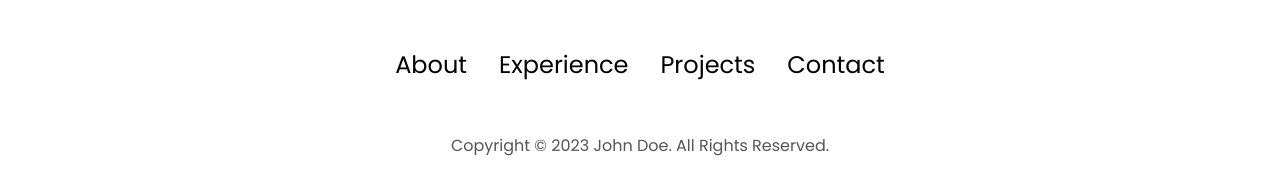
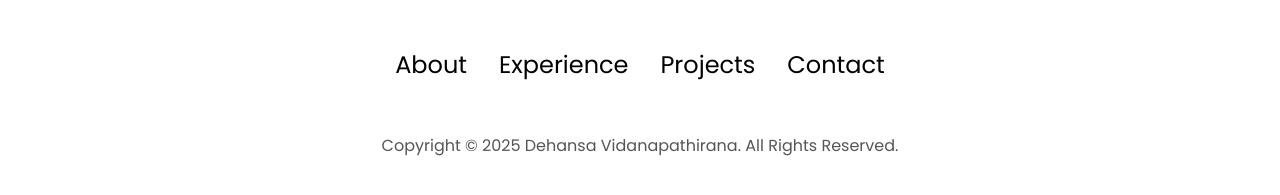
Before and after one commit to DehaNeth/My_Protfolio, a plain HTML site: page index.html in a window 1280 px wide. Shown: the part 7163-7358 px from the top of the page. Drawn offline with Linux system fonts and the light colour scheme.

Commit message:
complete part-02

```diff
--- a/index.html
+++ b/index.html
@@ -340,7 +340,7 @@
         </ul>
       </div>
     </nav>
-    <p>Copyright &#169; 2023 John Doe. All Rights Reserved.</p>
+    <p>Copyright &#169; 2025 Dehansa Vidanapathirana. All Rights Reserved.</p>
   </footer>
   <script src="script.js"></script>
 </body>
```
Also changed, not shown: assets/profile-pic-2.png (deleted).
